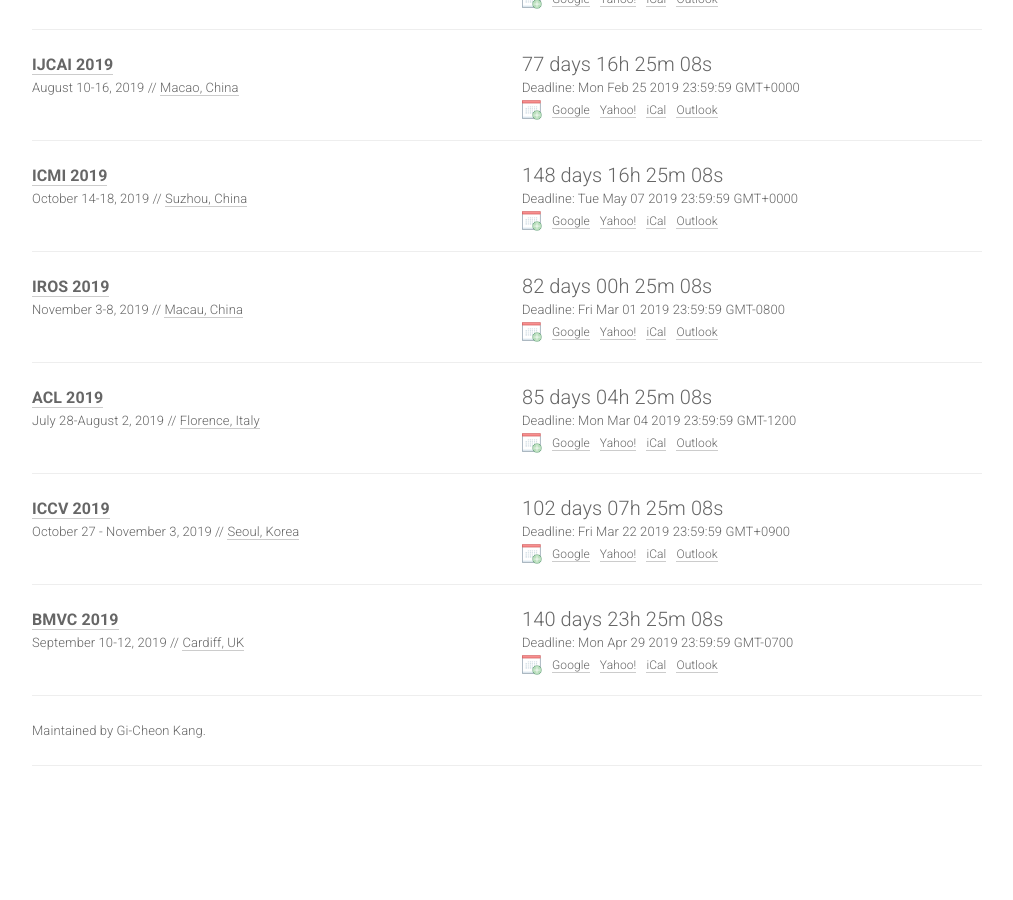
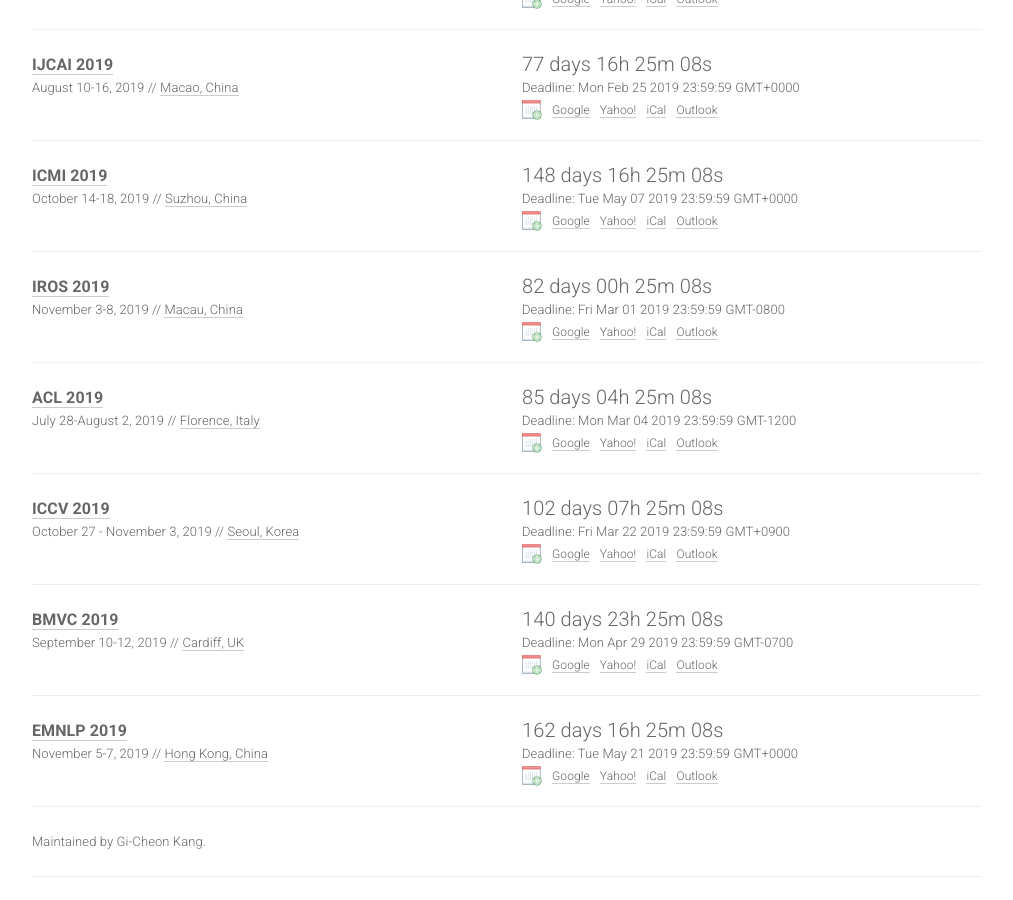
Before and after one commit to biconf/biconf.github.io, a Jekyll site: the page built from index.html, in a window 1280 px wide and 900 px high, scrolled down 846 px. Shown: the whole window, without its empty margins (133-1146 px from the left). Built offline with Jekyll 4.4.1, drawn with Linux system fonts in a browser that asks for light colours; nearby versions of some CDN libraries; before the commit the page ends 1635 px from its top, so only the background shows below that.

Commit message:
Update conferences.yml

```diff
--- a/_data/conferences.yml
+++ b/_data/conferences.yml
@@ -118,6 +118,16 @@
   date: September 10-12, 2019
   place: Cardiff, UK
   sub: CV
+
+- name: EMNLP
+  year: 2019
+  id: emnlp19
+  link: https://www.emnlp-ijcnlp2019.org/
+  deadline: "2019-05-21 23:59:59"
+  timezone: TBA
+  date: November 5-7, 2019
+  place: Hong Kong, China
+  sub: NLP
 
 #- name: NIPS
 #  year: 2019
```
